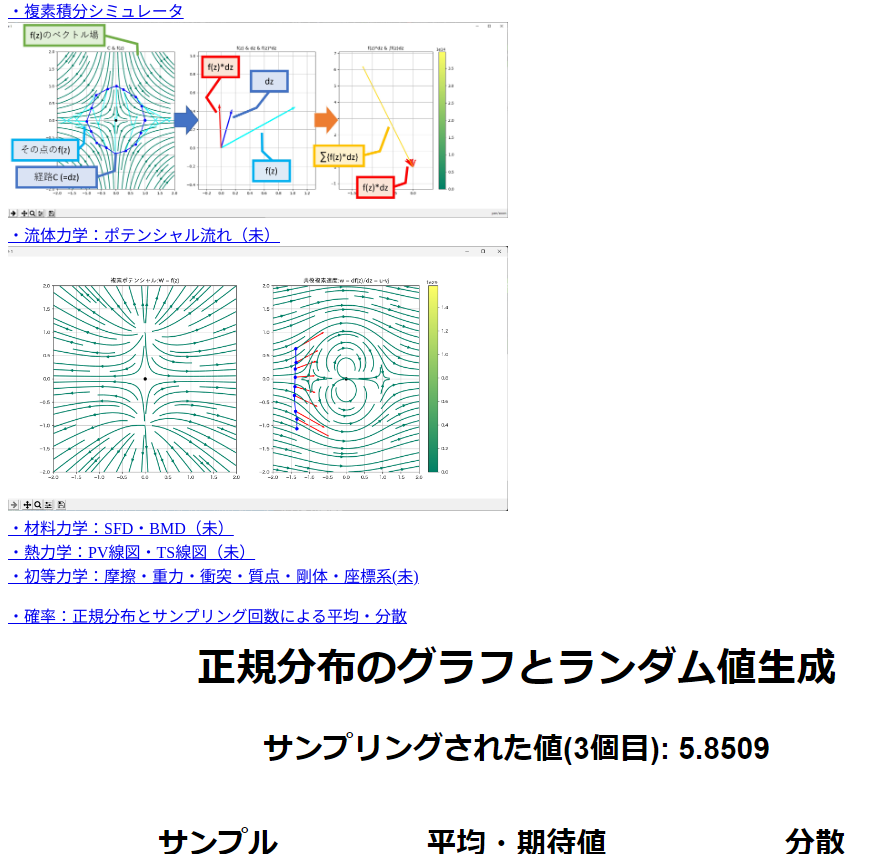
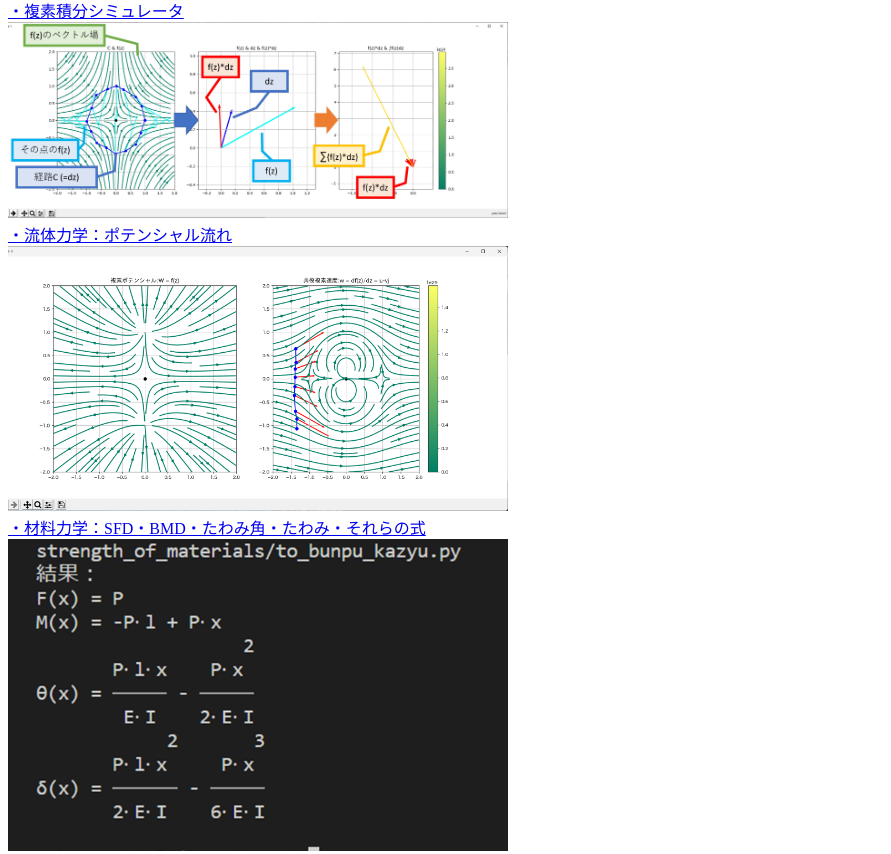
Before and after one commit to HAL7000-S/website01, a plain HTML site: page study_simulator/home.html in a window 1280 px wide. Shown: the part 388-1242 px from the top of the page, without its empty margins (0-891 px from the left). Drawn offline with Linux system fonts and the light colour scheme.

Commit message:
add_zairiki

```diff
--- a/study_simulator/home.html
+++ b/study_simulator/home.html
@@ -35,14 +35,18 @@
 
         <br>
 		<a href="https://qiita.com/Helmet/items/43728a5d068896809480" rel="noopener noreferrer">
-            ・流体力学：ポテンシャル流れ（未）
+            ・流体力学：ポテンシャル流れ
             <br>
 			<img src="/website01/root_static/images/po_nagare.png" alt="ポ流れ", width="500px">
         </a>
 
         <br>
-		<a href="/website01/WIP.html" rel="noopener noreferrer">
-            ・材料力学：SFD・BMD（未）
+		<a href="https://zenn.dev/halmet7000/articles/000fe097378382" rel="noopener noreferrer">
+            ・材料力学：SFD・BMD・たわみ角・たわみ・それらの式
+            <br>
+			<img src="/website01/root_static/images/zairiki1.png" alt="材力数式", width="500px">
+            <br>
+			<img src="/website01/root_static/images/zairiki2.png" alt="材力出力", width="500px">
         </a>
         <br>
         <a href="/website01/WIP.html" rel="noopener noreferrer">
```
Also changed, not shown: root_static/images/zairiki1.png (added), root_static/images/zairiki2.png (added).
